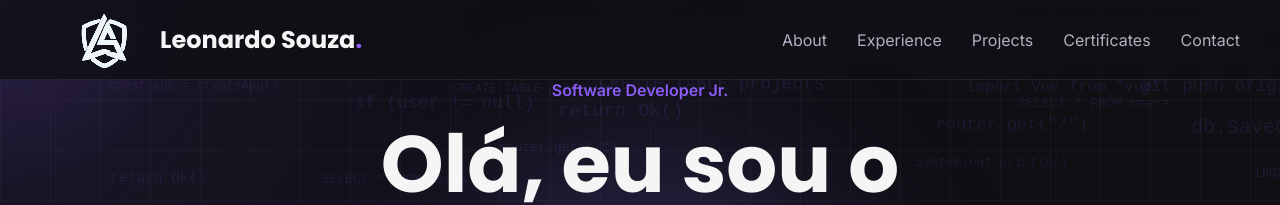
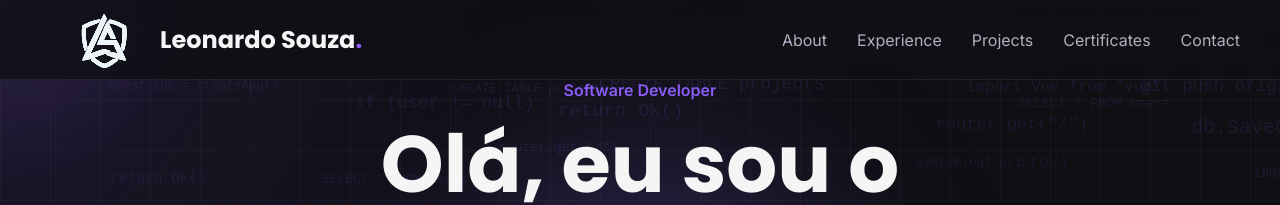
Before and after one commit to Hewllsing/Portfolio_VueJs, a Vue app: page / in a window 1280 px wide. Shown: the top 205 px of the page. Built offline with nearby package versions, Linux system fonts and the light colour scheme.

Commit message:
aprimorando algumas descricoes

```diff
--- a/src/components/AppFooter.vue
+++ b/src/components/AppFooter.vue
@@ -1,5 +1,5 @@
 <template>
-    <footer class="footer">
-        <p>© 2026 Leonardo Souza. Desenvolvido com Vue.js.</p>
-    </footer>
+  <footer class="footer">
+    <p>© 2026 Leonardo Souza. Desenvolvido com Vue.js.</p>
+  </footer>
 </template>
--- a/src/components/CertificatesSection.vue
+++ b/src/components/CertificatesSection.vue
@@ -6,8 +6,10 @@
       <h2>Certificados & Formação</h2>
 
       <p>
-                Formação técnica e módulos desenvolvidos durante o curso de
-                Programador de Informática no IEFP.
+        Ao longo da minha jornada em Tecnologia da Informação, venho desenvolvendo competências através de cursos
+        técnicos, certificações e formações práticas em diversas áreas do desenvolvimento de software. Esta secção reúne
+        os principais conhecimentos adquiridos em programação, desenvolvimento web, bases de dados, redes, arquitetura
+        de sistemas e tecnologias modernas.
       </p>
     </div>
 
--- a/src/components/HeroSection.vue
+++ b/src/components/HeroSection.vue
@@ -3,7 +3,7 @@
         <div class="hero-bg"></div>
 
         <div class="hero-content">
-            <p class="tag">Software Developer Jr.</p>
+            <p class="tag">Software Developer</p>
 
             <h1>
                 Olá, eu sou o
```
Lines whose indentation alone changed are shown as unchanged.
